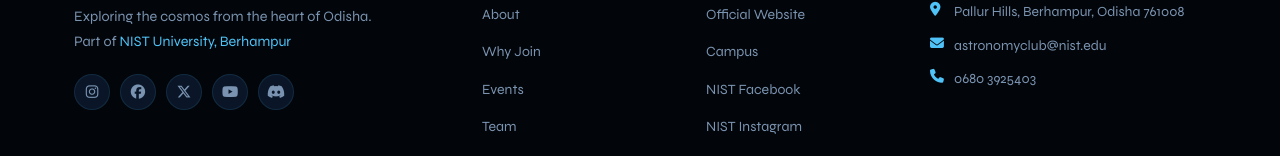
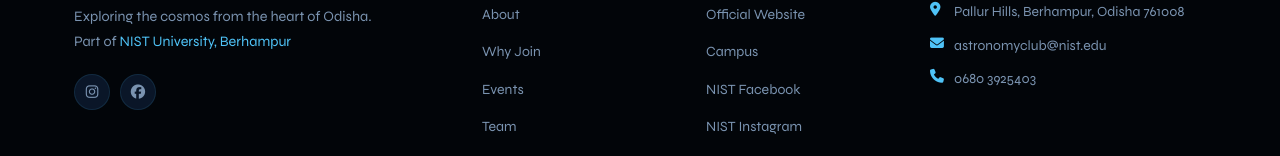
Before and after one commit to vanillafeisty/nist-astronomy-club, a React (Create React App) app: page / in a window 1280 px wide. Shown: the part 11748-11904 px from the top of the page. Built offline with nearby package versions, Linux system fonts and the light colour scheme; a web font is replaced by a local one.

Commit message:
added instagram url

```diff
--- a/src/components/Footer.jsx
+++ b/src/components/Footer.jsx
@@ -31,11 +31,9 @@
             </p>
             <div style={{ display: 'flex', gap: 10 }}>
               {[
-                { icon: 'fab fa-instagram', url: '#' },
+                { icon: 'fab fa-instagram', url: 'https://www.instagram.com/nistastronomyclub?igsh=MW40ZDZqa243ZnBrYw==' },
                 { icon: 'fab fa-facebook', url: '#' },
-                { icon: 'fab fa-x-twitter', url: '#' },
-                { icon: 'fab fa-youtube', url: '#' },
-                { icon: 'fab fa-discord', url: '#' },
+
               ].map((s, i) => (
                 <a key={i} href={s.url} target="_blank" rel="noopener noreferrer" style={{
                   width: 36, height: 36, borderRadius: '50%',
```
Also changed, not shown: 1 other file (tests, documents, lock files or other folders).
